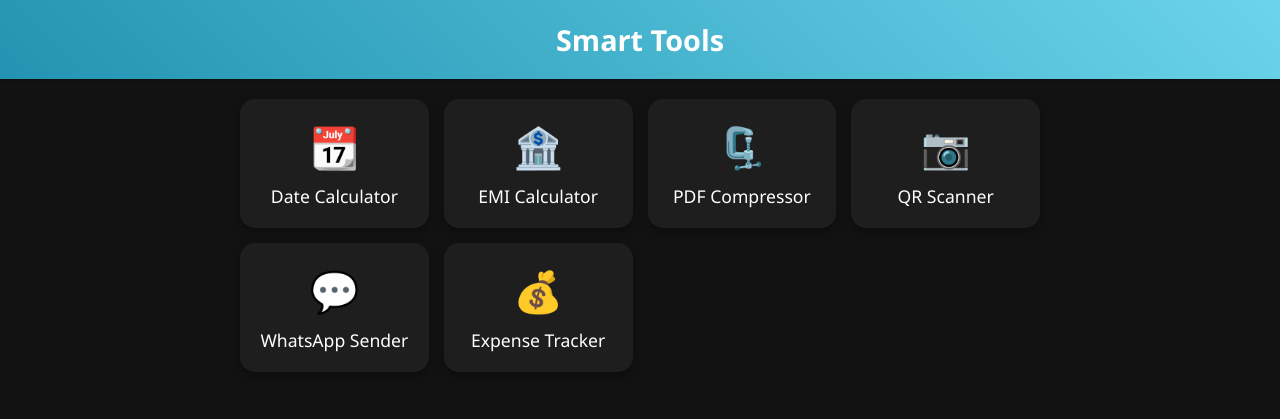
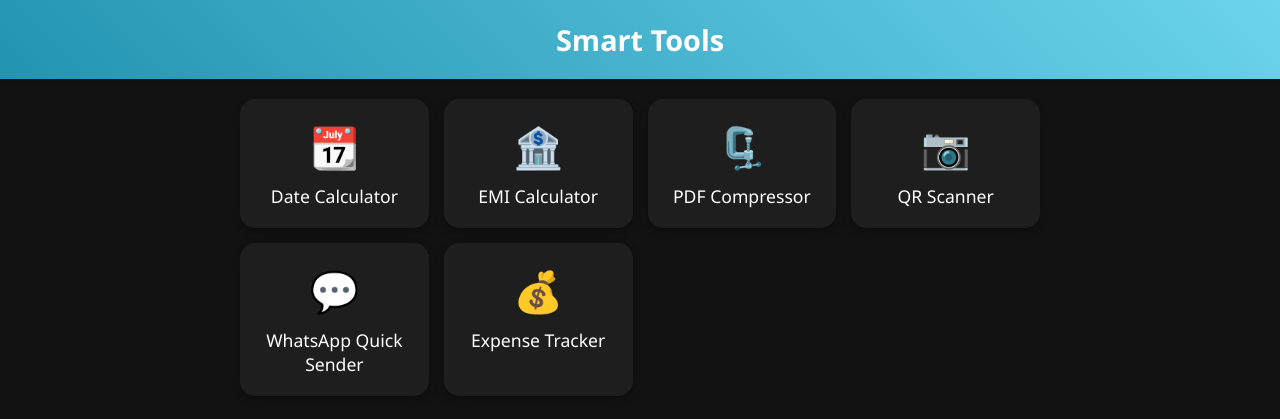
Before and after one commit to Selbindotin/Tools, a plain HTML site: page index.html in a window 1280 px wide. Drawn offline with Linux system fonts and the light colour scheme.

Commit message:
Update index.html

```diff
--- a/index.html
+++ b/index.html
@@ -85,7 +85,7 @@
     </a>
     <a class="tile" href="https://wp.selbin.in" target="_blank">
       <div class="icon">💬</div>
-      <span>WhatsApp Sender</span>
+      <span>WhatsApp Quick Sender</span>
     </a>
 
     <a class="tile" href="https://yourdomain.com/expense-tracker" target="_blank">
```
